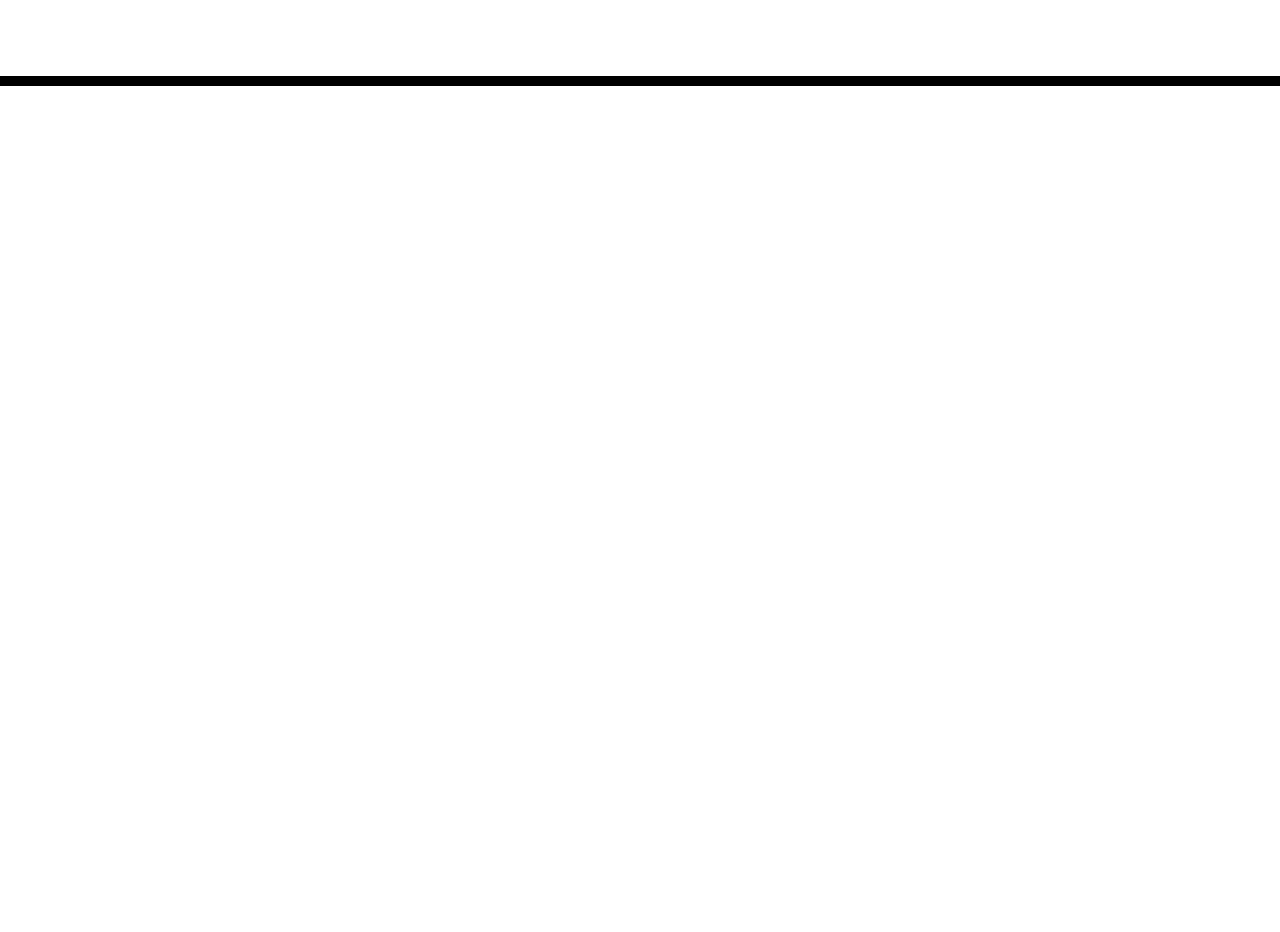
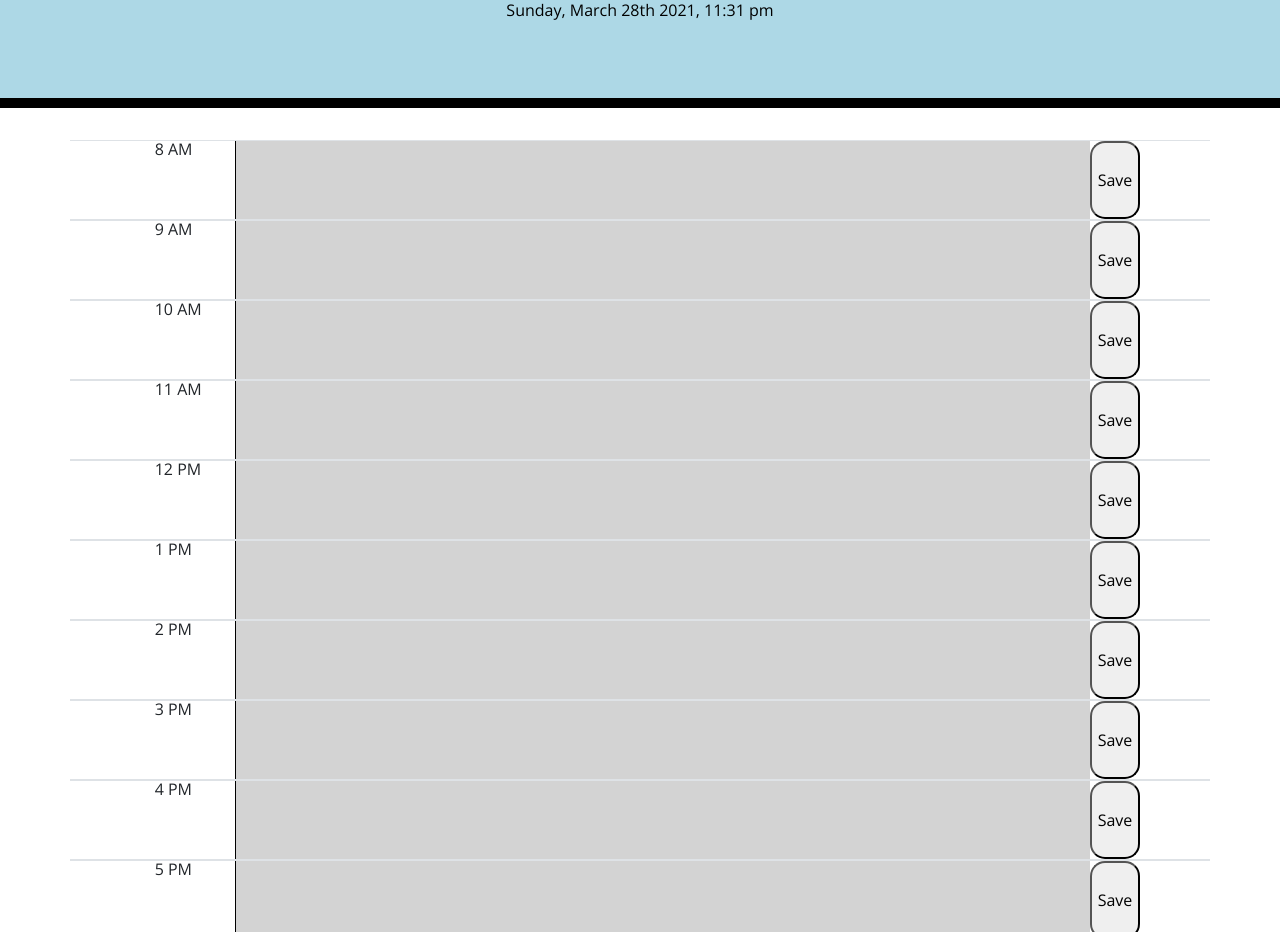
Before and after one commit to cremeansemily/work-day-scheduler, a plain HTML site: page index.html in a window 1280 px wide. Shown: the part 182-1114 px from the top of the page. Before the commit the page ends 800 px from the top, so only its background shows below. Drawn offline with nearby package versions, Linux system fonts and the light colour scheme; files that its build step writes are made by us from their sources.

Commit message:
java connection

```diff
--- /dev/null
+++ b/assets/js/script.js
@@ -0,0 +1,93 @@
+var hour = {
+  "8 AM": "",
+  "9 AM": "",
+  "10 AM": "",
+  "11 AM": "",
+  "12 PM": "",
+  "1 PM": "",
+  "2 PM": "",
+  "3 PM": "",
+  "4 PM": "",
+  "5 PM": "",
+};
+
+function hourNumberFromHourString(hourString) {
+  switch(hourString) {
+    case "8 AM": return 8;
+    case "9 AM": return 9;
+    case "10 AM": return 10;
+    case "11 AM": return 11;
+    case "12 PM": return 12;
+    case "1 PM": return 13;
+    case "2 PM": return 14;
+    case "3 PM": return 15;
+    case "4 PM": return 16;
+    case "5 PM": return 17;
+  }
+}
+
+$(document).ready(function(){
+  if(!localStorage.getItem('hour')) {
+    updateCalendarTasks(hour);
+  } else {
+    updateCalendarTasks(JSON.parse(localStorage.getItem('hour')));
+  }
+})
+
+$('#currentDay').text(moment().format('dddd') + ", " + moment().format('MMMM Do YYYY, h:mm a'));
+
+var counter = 1;
+for(const property in hour) {
+  var textEntry = "#text-entry" + counter;
+  $(textEntry).text(hour[property]);
+  var timeId = "#time" + counter;
+  var presentHour = moment().hour();
+  var timeString = $(timeId).text();
+  var timeNumber = hourNumberFromHourString(timeString);
+  if(timeNumber < presentHour) {
+    $(textEntry).addClass("past");
+  } else if (timeNumber > presentHour) {
+    $(textEntry).addClass("future");
+  } else {
+    $(textEntry).addClass("present");
+  }
+  counter ++;
+}
+
+$("button").click(function() {
+  value = $(this).siblings("textarea").val();
+  hourString = $(this).siblings("div").text();
+
+  saveSchedule(hourString, value);
+});
+
+function loadCorrectDataset() {
+  result = localStorage.getItem('hour')
+  return (result ? result : hour);
+}
+
+function initializeLocalStorage() {
+  localStorage.setItem('hour', JSON.stringify(hour));
+};
+
+function saveToLocalStorage(dayObj) {
+  localStorage.setItem('hour', JSON.stringify(dayObj));
+}
+
+function saveSchedule(hourString, val) {
+  if(!localStorage.getItem('hour')) {
+    initializeLocalStorage();
+  }
+
+  let workHours = JSON.parse(localStorage.getItem('hour'));
+  workHours[hourString] = val
+
+  saveToLocalStorage(workHours);
+}
+
+function updateCalendarTasks(dayObject) {
+  $(".calendar-row").each(function(index) {
+    var res = $(this).children("div");
+    $(this).children("textarea").text(dayObject[res.text()]);
+  })
+}
--- a/assets/style.css
+++ b/assets/style.css
@@ -8,26 +8,19 @@ textarea{
   background: transparent;
   border: none;
   resize: none;
-  color: #000000;
   border-left: 1px solid black;
   padding: 10px;
+  font-family: 'Gill Sans', 'Gill Sans MT', Calibri, 'Trebuchet MS', sans-serif;
+  font-size: 18px;
 }
 
 .jumbotron {
   text-align: center;
   background-color: transparent;
   color: black;
-  border-radius: 0;
+  border-radius: 0%;
   border-bottom: 10px solid black;
-}
-
-.description{
-  white-space: pre-wrap;
-}
-
-.time-block{
-  text-align: center;
-  border-radius: 15px;
+  background-color:lightblue
 }
 
 .row {
@@ -44,28 +37,28 @@ textarea{
 
 .past {
   background-color: #d3d3d3;
-  color: white;
+  color: black;
 }
 
 .present {
-  background-color: #ff6961;
-  color: white;
+  background-color:lightgreen;
+  color: black;
 }
 
 .future {
-  background-color: #77dd77;
-  color: white;
+  background-color:skyblue;
+  color: black;
 }
 
-.saveBtn {
-  border-left: 1px solid black;
+button {
   border-top-right-radius: 15px;
   border-bottom-right-radius: 15px;
-  background-color: #06AED5;
-  color: white;
+  border-top-left-radius: 15px;
+  border-bottom-left-radius: 15px;
 }
 
-.saveBtn i:hover {
+button:hover {
   font-size: 20px;
-  transition: all .3s ease-in-out;
+  transition:linear;
+  background-color: lightblue;
 }
--- a/index.html
+++ b/index.html
@@ -18,21 +18,85 @@
       href="https://fonts.googleapis.com/css?family=Open+Sans&display=swap"
       rel="stylesheet"
     />
-    <link rel="stylesheet" href="style.css" />
+    <link rel="stylesheet" href="./assets/style.css" />
     <title>Work Day Scheduler</title>
   </head>
 
   <body>
     <header class="jumbotron">
-      <h1 class="display-3">Work Day Scheduler</h1>
-      <p class="lead">A simple calendar app for scheduling your work day</p>
-      <p id="currentDay" class="lead"></p>
+      <h1>Work Day Scheduler</h1>
+      <p>A simple calendar app for scheduling your work day.</p>
+      <p> Hour Color Chart: Grey = past, green = present and blue = future.
+      </p>
+      <p id="currentDay" ></p>
     </header>
     <div class="container">
+
       <!-- Timeblocks go here -->
+      <div id="calendar-row1" class="row justify-content-md-center border-top border-bottom calendar-row">
+        <div id="time1"class="col-md-1">8 AM</div>
+        <textarea rows="1" id="text-entry1" class="col-md-9"></textarea>
+        <button id="saveBtn" class="col-md-.5">Save<i class="stysave"></i></button>
+      </div>
+
+      <div id="calendar-row2" class="row justify-content-md-center border-top border-bottom calendar-row">
+        <div id="time2"class="col-md-1">9 AM</div>
+        <textarea rows="1" id="text-entry2" class="col-md-9"></textarea>
+        <button id="saveBtn" class="col-md-.5">Save</button>
+      </div>
+
+      <div id="calendar-row3" class="row justify-content-md-center border-top border-bottom calendar-row">
+        <div id="time3"class="col-md-1">10 AM</div>
+        <textarea rows="1" id="text-entry3" class="col-md-9"></textarea>
+        <button id="saveBtn" class="col-md-.5">Save</button>
+      </div>
+
+      <div id="calendar-row4" class="row justify-content-md-center border-top border-bottom calendar-row">
+        <div id="time4"class="col-md-1">11 AM</div>
+        <textarea rows="1" id="text-entry4" class="col-md-9"></textarea>
+        <button id="saveBtn" class="col-md-.5">Save</button>
+      </div>
+
+      <div id="calendar-row5" class="row justify-content-md-center border-top border-bottom calendar-row">
+        <div id="time5"class="col-md-1">12 PM</div>
+        <textarea rows="1" id="text-entry5" class="col-md-9"></textarea>
+        <button id="saveBtn" class="col-md-.5">Save</button>
+      </div>
+
+      <div id="calendar-row6" class="row justify-content-md-center border-top border-bottom calendar-row">
+        <div id="time6"class="col-md-1 time">1 PM</div>
+        <textarea rows="1" id="text-entry6" class="col-md-9"></textarea>
+        <button id="saveBtn" class="col-md-.5">Save</button>
+      </div>
+
+      <div id="calendar-row7" class="row justify-content-md-center border-top border-bottom calendar-row">
+        <div id="time7"class="col-md-1 time">2 PM</div>
+        <textarea rows="1" id="text-entry7" class="col-md-9"></textarea>
+        <button id="saveBtn" class="col-md-.5">Save</button>
+      </div>
+
+      <div id="calendar-row8" class="row justify-content-md-center border-top border-bottom calendar-row">
+        <div id="time8"class="col-md-1">3 PM</div>
+        <textarea rows="1" id="text-entry8" class="col-md-9"></textarea>
+        <button id="saveBtn" class="col-md-.5">Save</button>
+      </div>
+
+      <div id="calendar-row9" class="row justify-content-md-center border-top border-bottom calendar-row">
+        <div id="time9"class="col-md-1">4 PM</div>
+        <textarea rows="1" id="text-entry9" class="col-md-9"></textarea>
+        <button id="saveBtn" class="col-md-.5">Save</button>
+      </div>
+
+      <div id="calendar-row10" class="row justify-content-md-center border-top border-bottom calendar-row">
+        <div id="time10"class="col-md-1">5 PM</div>
+        <textarea rows="1" id="text-entry10" class="col-md-9"></textarea>
+        <button id="saveBtn" class="col-md-.5">Save</button>
+      </div>
+
     </div>
 
     <script src="https://code.jquery.com/jquery-3.4.1.min.js"></script>
     <script src="https://cdnjs.cloudflare.com/ajax/libs/moment.js/2.24.0/moment.min.js"></script>
+    <script src= "assets/js/script.js"></script>
   </body>
 </html>
```
